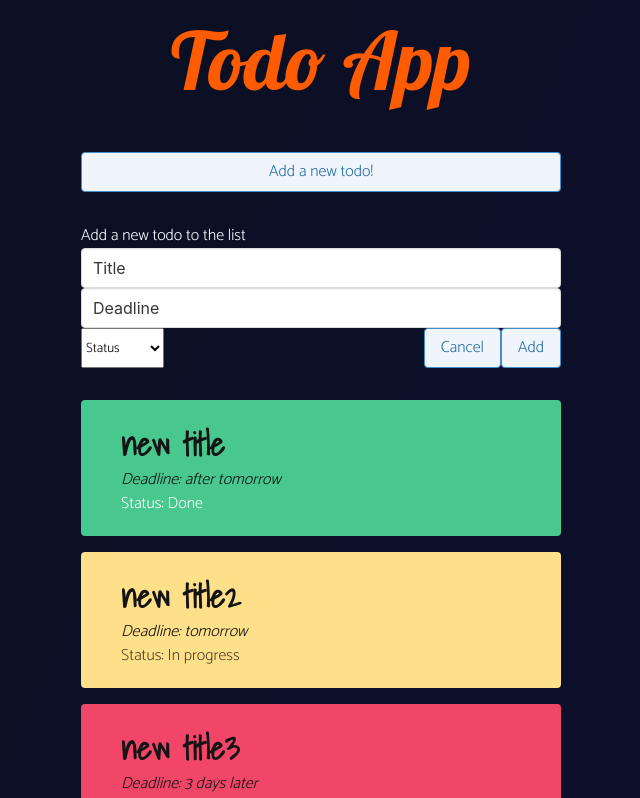
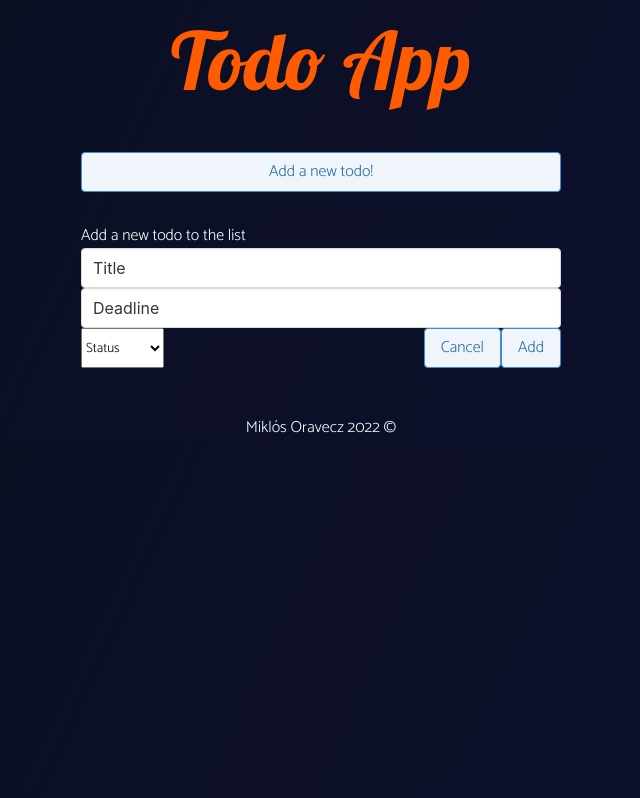
Before and after one commit to miklosoravecz/todoApp, a React (Create React App) app: page / in a window 1280 px wide. Shown: the top 798 px of the page, without its empty margins (319-959 px from the left). Built offline with nearby package versions, Linux system fonts and the light colour scheme.

Commit message:
mock data removed

```diff
--- a/src/components/Page/index.js
+++ b/src/components/Page/index.js
@@ -1,4 +1,4 @@
-import React, {useState} from "react"
+import React, {useEffect, useState} from "react"
 import {Button} from "../Button"
 import {Footer} from "../Footer/index"
 import {Header} from "../Header/index"
@@ -7,40 +7,17 @@ import {Modal} from "../Modal"
 import "./Page.css"
 
 export const Page = () => {
-	const listItems = [
-		{
-			id: "todo-0",
-			title: "new title",
-			deadline: "after tomorrow",
-			status: "Done"
-		},
-		{
-			id: "todo-1",
-			title: "new title2",
-			deadline: "tomorrow",
-			status: "In progress"
-		},
-		{
-			id: "todo-2",
-			title: "new title3",
-			deadline: "3 days later",
-			status: "Not started"
-		},
-		{
-			id: "todo-2",
-			title: "new title3",
-			deadline: "3 days later",
-			status: "Not started"
-		}
-	]
-	const [list, setList] = useState(listItems)
+	const [list, setList] = useState([])
 
 	const addItem = (title, deadline, status) => {
 		const newItem = {id: "id", title: title, deadline: deadline, status: status}
-		setList([...listItems, newItem])
-		console.log(newItem)
+
+		setList([...list, newItem])
 	}
 
+	useEffect(() => {
+		setList(list)
+	}, [list])
 	return (
 		<div className="page">
 			<Header />
```
